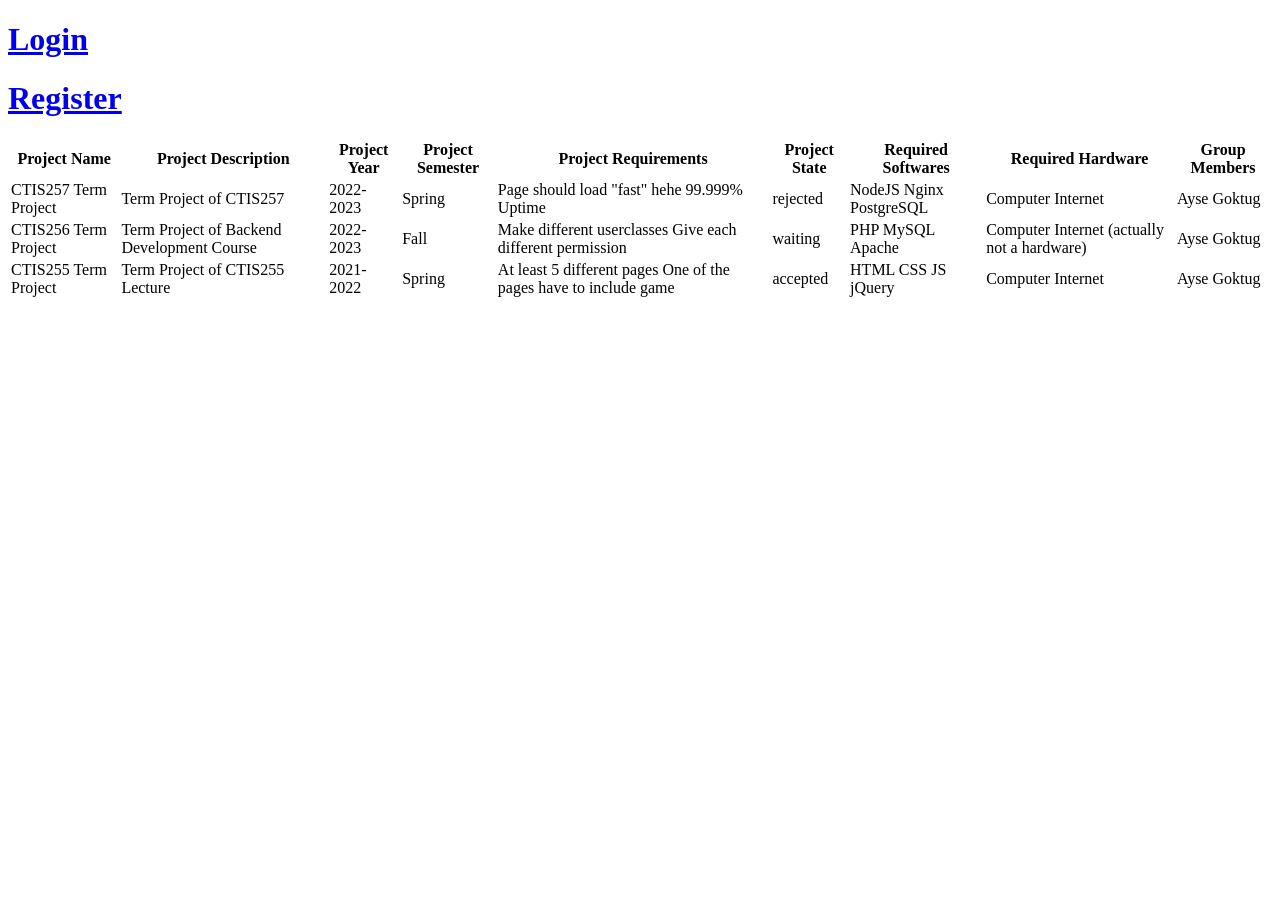
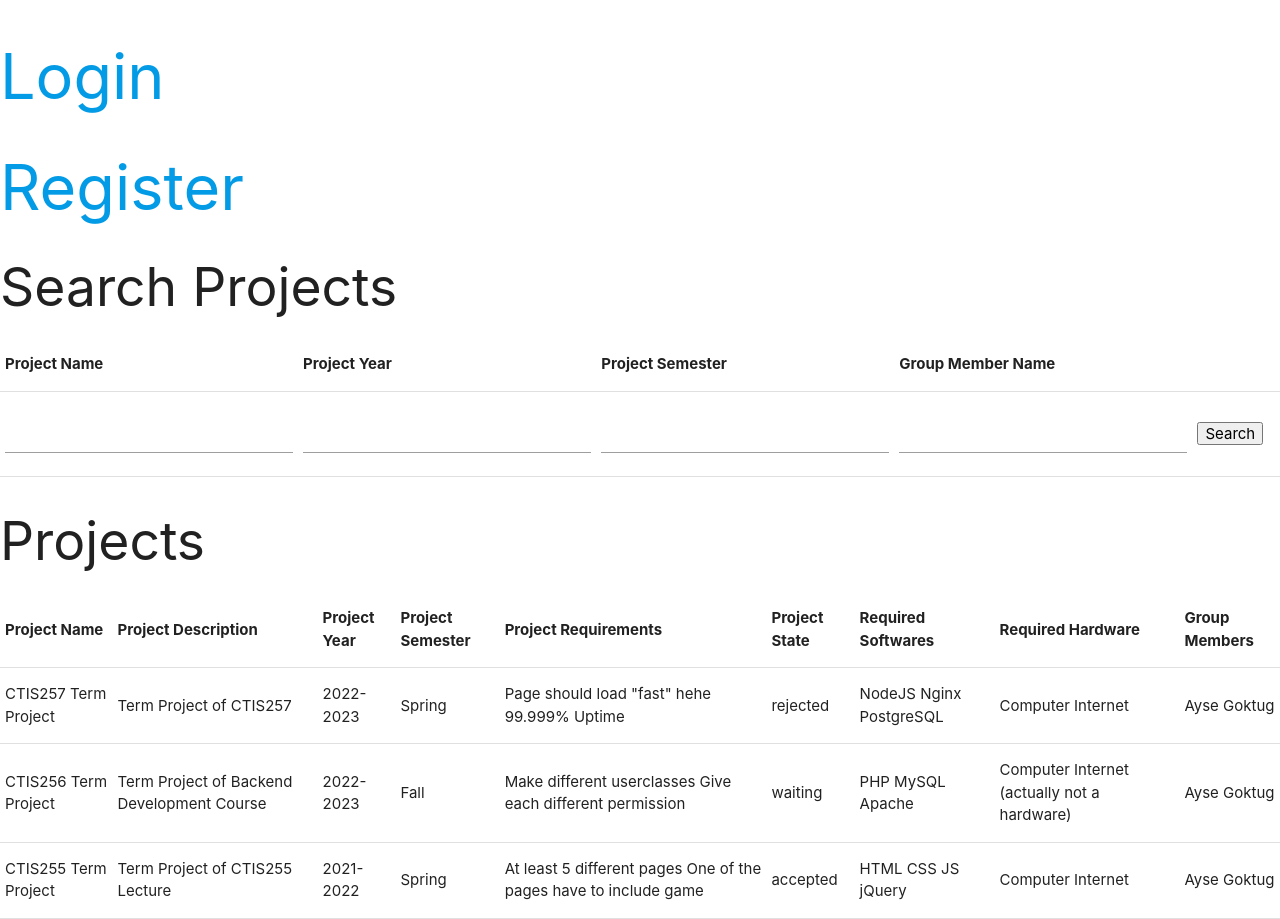
Before and after one commit to msteknoadam/Bilkent2022-2023-Fall-CTIS256-TermProject, a PHP site: page / in a window 1280 px wide. Before the commit the page ends 297 px from the top, so only its background shows below. Run offline with PHP 8.4, Linux system fonts and the light colour scheme; data comes from the database, SQL or seed files in the repository.

Commit message:
Implement project search with ajax

```diff
--- /dev/null
+++ b/assets/js/index.js
@@ -0,0 +1,49 @@
+$(function () {
+	$("#search_project_btn").click(function () {
+		const project_name = $("input[name=project_name]").val();
+		const project_year = $("input[name=project_year]").val();
+		const project_semester = $("input[name=project_semester]").val();
+		const group_member_name = $("input[name=group_member_name]").val();
+
+		$.post(
+			"searchProject.php",
+			{ project_name, project_year, project_semester, group_member_name },
+			function (data) {
+				data = JSON.parse(data);
+				// console.log(data);
+
+				if (data.status === 200) {
+					const { projects } = data;
+					if (projects.length === 0) {
+						alert("No projects found mathching with your filters!");
+					} else {
+						const projectsEl = document.querySelector("tbody#projects");
+						if (!projectsEl) {
+							alert("Couldn't find projects table to display. Refreshing page!");
+							location.reload();
+							return;
+						}
+						projectsEl.innerHTML = ""; // clear previous results
+						projects.forEach((p) => {
+							const tr = document.createElement("tr");
+							tr.innerHTML = `
+                                <td>${p.name}</td>
+                                <td>${p.description}</td>
+                                <td>${p.year}</td>
+                                <td>${p.semester}</td>
+                                <td>${p.requirements}</td>
+                                <td>${p.state}</td>
+                                <td>${p.required_software}</td>
+                                <td>${p.required_hardware}</td>
+                                <td>${p.members}</td>
+                            `;
+							projectsEl.appendChild(tr);
+						});
+					}
+				} else {
+					alert("Something went wrong while searching for projects! Error: " + data.error);
+				}
+			}
+		);
+	});
+});
--- a/index.php
+++ b/index.php
@@ -23,6 +23,7 @@ if (!isset($user)) {
     <meta charset="UTF-8">
     <meta http-equiv="X-UA-Compatible" content="IE=edge">
     <meta name="viewport" content="width=device-width, initial-scale=1.0">
+    <?php include "header.php";?>
     <title>Home Page</title>
 </head>
 <body>
@@ -44,6 +45,26 @@ if (isset($user)) {
 
     <?php if (isset($projects)): ?>
         <?php if (sizeof($projects) > 0): ?>
+        <h2>Search Projects</h2>
+        <table>
+            <thead>
+                <th>Project Name</th>
+                <th>Project Year</th>
+                <th>Project Semester</th>
+                <th>Group Member Name</th>
+                <th></th>
+            </thead>
+            <tbody>
+                <tr>
+                    <td><input type="text" name="project_name"></td>
+                    <td><input type="text" name="project_year"></td>
+                    <td><input type="text" name="project_semester"></td>
+                    <td><input type="text" name="group_member_name"></td>
+                    <td><button id="search_project_btn">Search</button></td>
+                </tr>
+            </tbody>
+        </table>
+        <h2>Projects</h2>
         <table>
             <thead>
                 <th>Project Name</th>
@@ -56,7 +77,7 @@ if (isset($user)) {
                 <th>Required Hardware</th>
                 <th>Group Members</th>
             </thead>
-            <tbody>
+            <tbody id="projects">
             <?php foreach ($projects as $project): ?>
                 <tr>
                     <td><?=$project["name"]?></td>
@@ -76,5 +97,6 @@ if (isset($user)) {
         <h1>No Projects Added Yet!</h1>
         <?php endif;?>
     <?php endif;?>
+    <script src="assets/js/index.js"></script>
 </body>
 </html>
```
Also changed, not shown: searchProject.php (added, +48 -0 lines).
